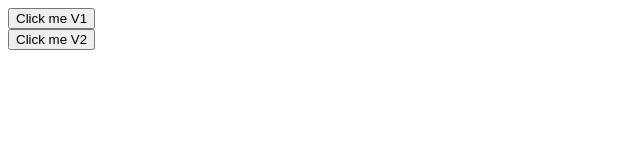
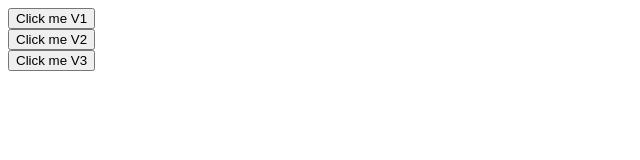
Before and after one commit to learnwithsuraz07/github-demo, a plain HTML site: page index.html in a window 1280 px wide. Shown: the whole page, without its empty margins (0-640 px from the left). Drawn offline with Linux system fonts and the light colour scheme.

Commit message:
add v3 button

```diff
--- a/index.html
+++ b/index.html
@@ -12,6 +12,9 @@
     <div class="container">
         <button type="button">Click me V2</button>
     </div>
+    <div class="container">
+        <button type="button">Click me V3</button>
+    </div>
 
 </body>
 </html>
```
